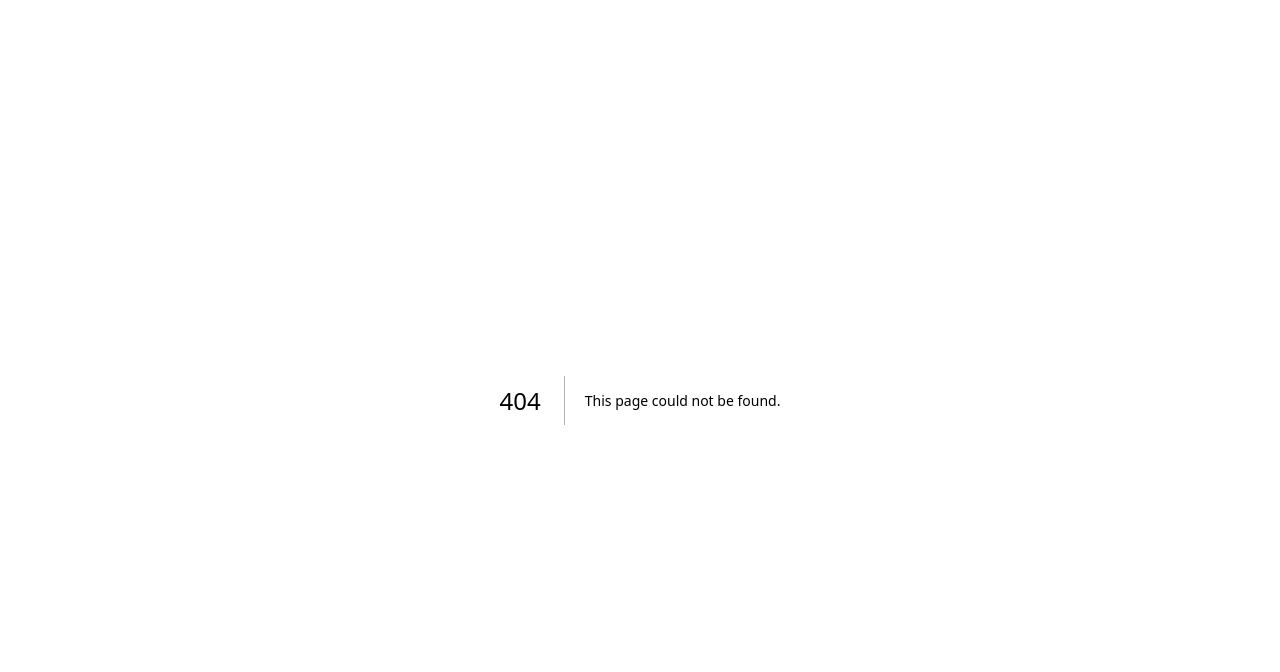
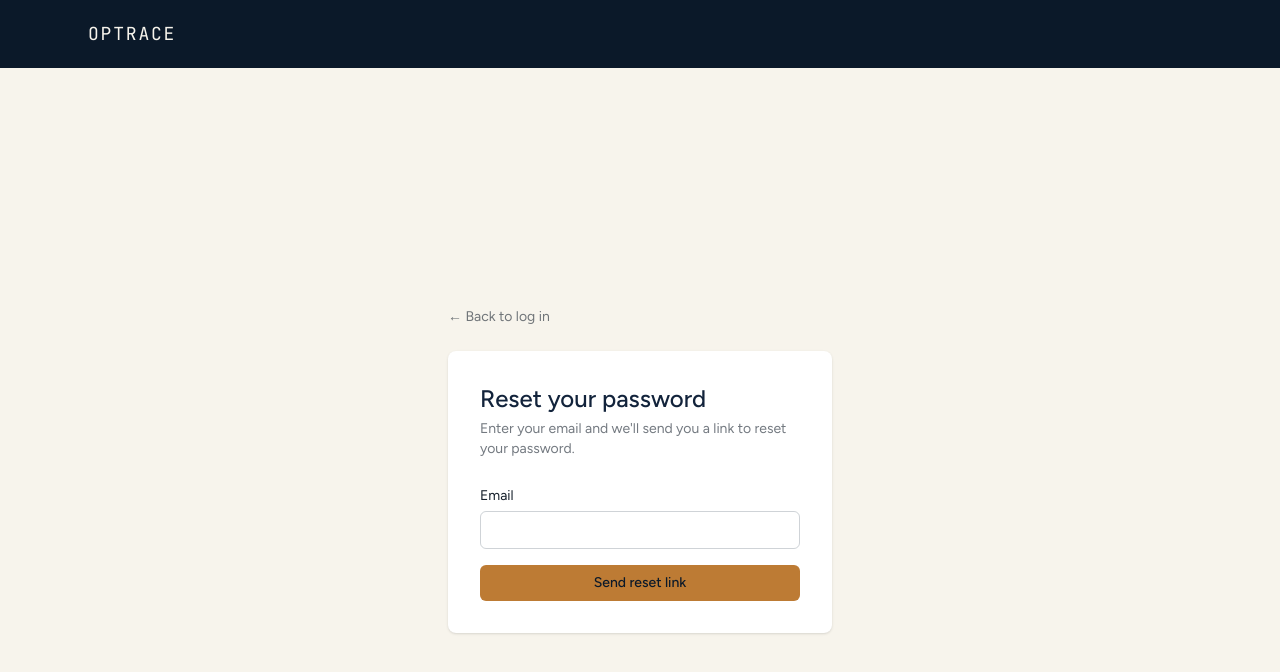
Before and after one commit to ssun1815/optera, a Next.js app: page /forgot-password in a window 1280 px wide. Before the commit this address had no page. Shown: the top 672 px of the page. Built offline with nearby package versions, Linux system fonts and the light colour scheme.

Commit message:
Add forgot/reset password pages (email delivery pending SMTP setup)

```diff
--- /dev/null
+++ b/app/forgot-password/actions.ts
@@ -0,0 +1,13 @@
+'use server'
+
+import { createClient } from '@/app/lib/supabase/server'
+import { redirect } from 'next/navigation'
+
+export async function requestPasswordReset(formData: FormData) {
+  const email = formData.get('email') as string
+  const supabase = await createClient()
+
+  await supabase.auth.resetPasswordForEmail(email)
+
+  redirect('/forgot-password/check-email')
+}
--- /dev/null
+++ b/app/forgot-password/check-email/page.tsx
@@ -0,0 +1,17 @@
+import { Header } from '@/app/components/Header'
+
+export default function CheckEmailPage() {
+  return (
+    <>
+      <Header />
+      <main className="flex min-h-screen items-center justify-center bg-[var(--color-off-white)] px-6">
+        <div className="max-w-sm text-center">
+          <h1 className="text-xl font-medium text-[var(--color-navy-900)]">Check your email</h1>
+          <p className="mt-2 text-sm text-[var(--color-ink)]/70">
+            If an account exists with that email, we've sent a link to reset your password.
+          </p>
+        </div>
+      </main>
+    </>
+  )
+}
--- /dev/null
+++ b/app/forgot-password/page.tsx
@@ -0,0 +1,42 @@
+import Link from 'next/link'
+import { Header } from '@/app/components/Header'
+import { requestPasswordReset } from './actions'
+
+export default function ForgotPasswordPage() {
+  return (
+    <>
+      <Header />
+      <main className="flex min-h-screen items-center justify-center bg-[var(--color-off-white)] px-6 py-12">
+        <div className="w-full max-w-sm">
+          <Link href="/login" className="mb-6 inline-block text-sm text-[var(--color-ink)]/60 hover:text-[var(--color-ink)]">
+            &larr; Back to log in
+          </Link>
+          <div className="rounded-lg bg-white p-8 shadow-sm">
+            <h1 className="text-2xl font-medium text-[var(--color-navy-900)]">Reset your password</h1>
+            <p className="mt-1 text-sm text-[var(--color-ink)]/60">
+              Enter your email and we'll send you a link to reset your password.
+            </p>
+            <form action={requestPasswordReset} className="mt-6 space-y-4">
+              <div>
+                <label htmlFor="email" className="text-sm text-[var(--color-ink)]">Email</label>
+                <input
+                  id="email"
+                  name="email"
+                  type="email"
+                  required
+                  className="mt-1 w-full rounded-md border border-[var(--color-navy-900)]/20 px-3 py-2 text-sm"
+                />
+              </div>
+              <button
+                type="submit"
+                className="w-full rounded-md bg-[var(--color-amber)] px-4 py-2 text-sm font-medium text-[var(--color-navy-950)] hover:bg-[var(--color-amber-light)]"
+              >
+                Send reset link
+              </button>
+            </form>
+          </div>
+        </div>
+      </main>
+    </>
+  )
+}
--- /dev/null
+++ b/app/reset-password/actions.ts
@@ -0,0 +1,28 @@
+'use server'
+
+import { createClient } from '@/app/lib/supabase/server'
+import { redirect } from 'next/navigation'
+
+export async function updatePassword(formData: FormData) {
+  const password = formData.get('password') as string
+  const confirmPassword = formData.get('confirmPassword') as string
+
+  if (password !== confirmPassword) {
+    redirect(`/reset-password?error=${encodeURIComponent('Passwords do not match.')}`)
+  }
+
+  const supabase = await createClient()
+  const { data: { user } } = await supabase.auth.getUser()
+
+  if (!user) {
+    redirect(`/login?error=${encodeURIComponent('Your reset link expired. Please request a new one.')}`)
+  }
+
+  const { error } = await supabase.auth.updateUser({ password })
+
+  if (error) {
+    redirect(`/reset-password?error=${encodeURIComponent(error.message)}`)
+  }
+
+  redirect('/dashboard')
+}
--- /dev/null
+++ b/app/reset-password/page.tsx
@@ -0,0 +1,57 @@
+import { Header } from '@/app/components/Header'
+import { updatePassword } from './actions'
+
+export default async function ResetPasswordPage({
+  searchParams,
+}: {
+  searchParams: Promise<{ error?: string }>
+}) {
+  const params = await searchParams
+  return (
+    <>
+      <Header />
+      <main className="flex min-h-screen items-center justify-center bg-[var(--color-off-white)] px-6 py-12">
+        <div className="w-full max-w-sm rounded-lg bg-white p-8 shadow-sm">
+          <h1 className="text-2xl font-medium text-[var(--color-navy-900)]">Set a new password</h1>
+
+          {params.error && (
+            <p className="mt-4 rounded-md bg-red-50 px-3 py-2 text-sm text-red-700">
+              {params.error}
+            </p>
+          )}
+
+          <form action={updatePassword} className="mt-6 space-y-4">
+            <div>
+              <label htmlFor="password" className="text-sm text-[var(--color-ink)]">New password</label>
+              <input
+                id="password"
+                name="password"
+                type="password"
+                required
+                minLength={6}
+                className="mt-1 w-full rounded-md border border-[var(--color-navy-900)]/20 px-3 py-2 text-sm"
+              />
+            </div>
+            <div>
+              <label htmlFor="confirmPassword" className="text-sm text-[var(--color-ink)]">Confirm new password</label>
+              <input
+                id="confirmPassword"
+                name="confirmPassword"
+                type="password"
+                required
+                minLength={6}
+                className="mt-1 w-full rounded-md border border-[var(--color-navy-900)]/20 px-3 py-2 text-sm"
+              />
+            </div>
+            <button
+              type="submit"
+              className="w-full rounded-md bg-[var(--color-amber)] px-4 py-2 text-sm font-medium text-[var(--color-navy-950)] hover:bg-[var(--color-amber-light)]"
+            >
+              Update password
+            </button>
+          </form>
+        </div>
+      </main>
+    </>
+  )
+}
```
